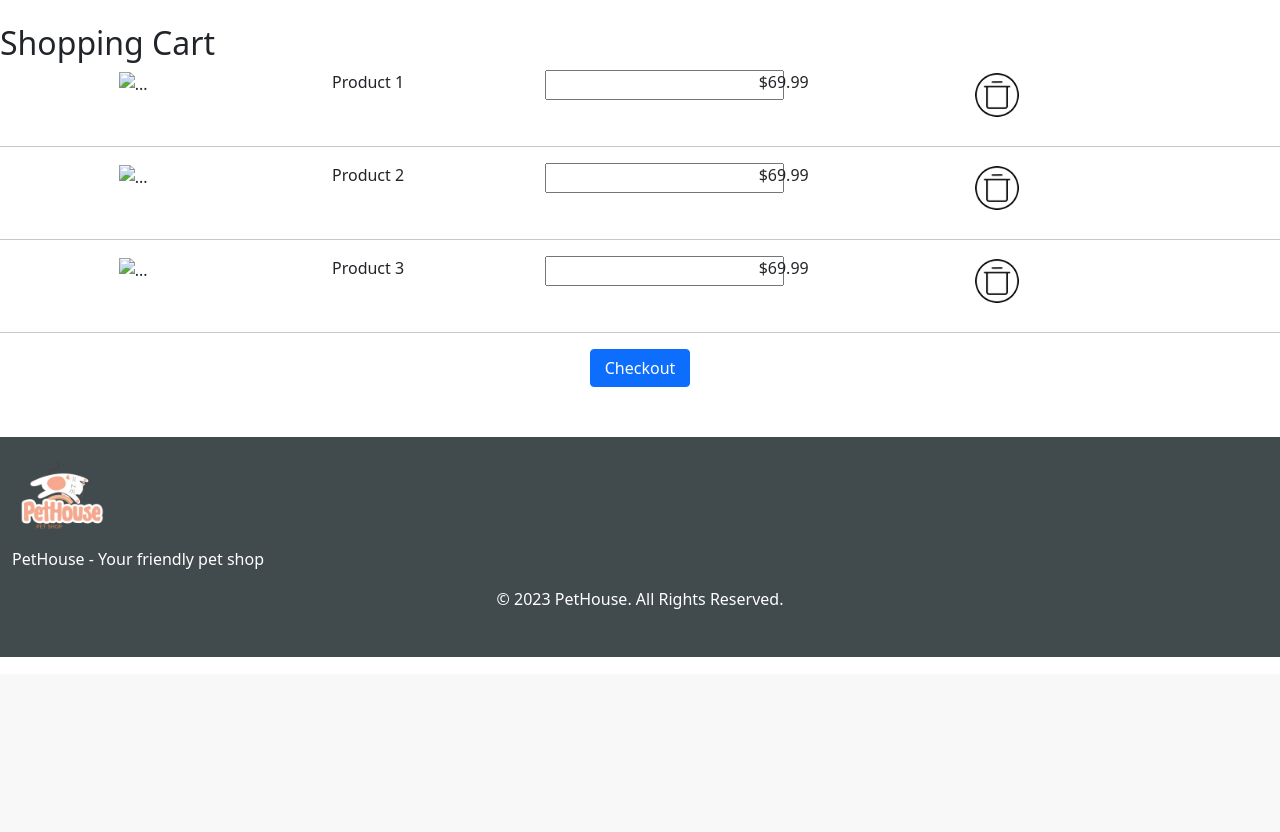
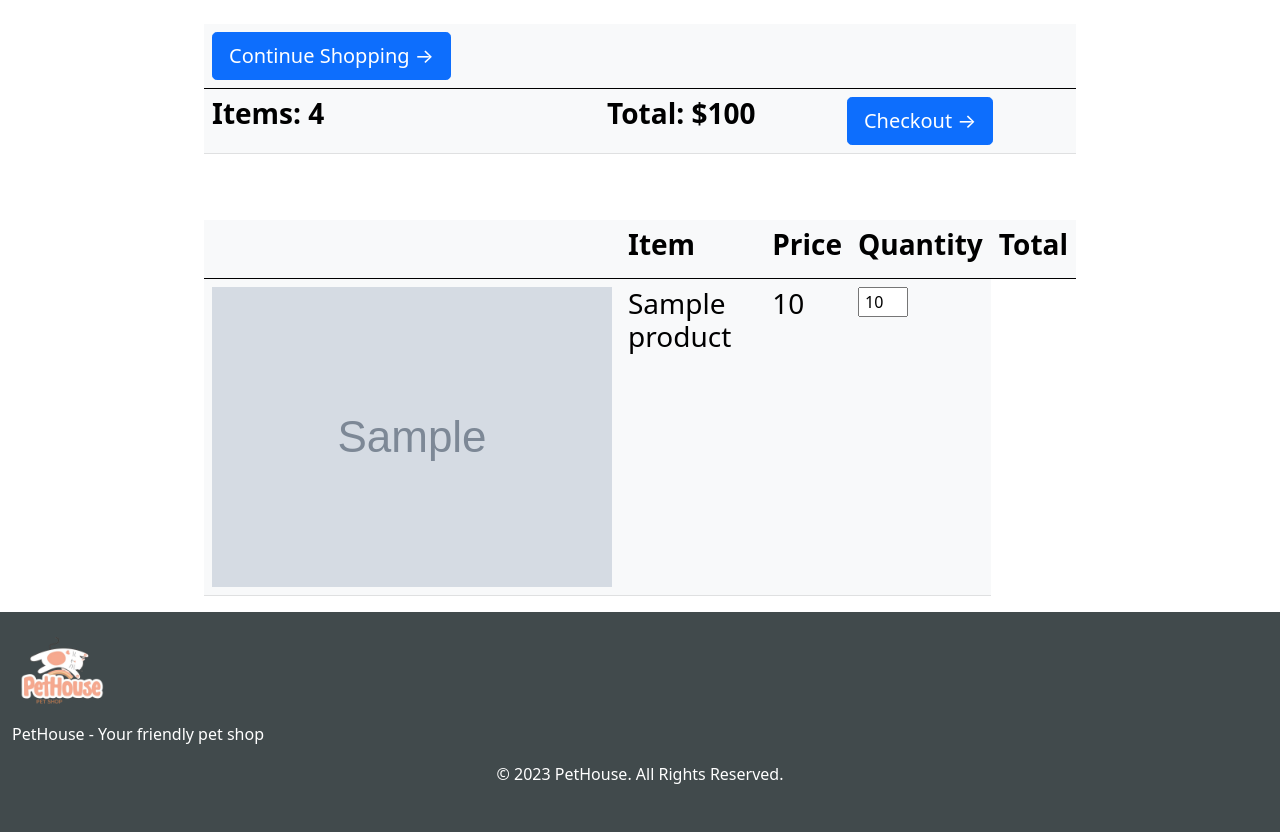
Before and after one commit to KChisBao123/PetHouse, a Django app: template Store/templates/cart.html in a window 1280 px wide. Shown: the part 126-958 px from the top of the page. Before the commit the page ends 783 px from the top, so only its background shows below. Run offline with Django 3.2, Linux system fonts and the light colour scheme; the template is opened without the code that fills it: most values are stand-ins (such as "Sample title", 1, 10 or a date in 2020); grey boxes marked "Sample" are stand-in pictures; some libraries are stand-ins or nearby versions.

Commit message:
14/01/2024 9:38 AM commit

```diff
--- a/EShopping/settings.py
+++ b/EShopping/settings.py
@@ -119,7 +119,7 @@ USE_TZ = True
 # Static files (CSS, JavaScript, Images)
 # https://docs.djangoproject.com/en/4.2/howto/static-files/
 
-STATIC_URL = '/static'
+STATIC_URL = '/static/'
 STATICFILES_DIRS = [
     BASE_DIR/'static',
 ]
--- a/Store/templates/base.html
+++ b/Store/templates/base.html
@@ -41,7 +41,7 @@
     <!-- Header -->
     <nav class="navbar navbar-expand-sm fixed-top" style="background-color: #414A4C">
         <div class="container-fluid" style="width: 150px;">
-            <a class="navbar-brand" href="/"><img src="{% static 'images/Logo.png' %}" alt="Logo" class="responsive-img" style="max-height: 100px;"></a>
+            <a class="navbar-brand" href="/"><img src="{% static 'image/Logo.png' %}" alt="Logo" class="responsive-img" style="max-height: 100px;"></a>
         </div>
         <div class="collapse navbar-collapse" id="collapsibleNavbar">
             <ul class="navbar-nav">
@@ -50,7 +50,7 @@
                 </li>
             <ul class="nav navbar-nav navbar-right">
                 <li>
-                    <a href="#" class="nav-link"><img src="{% static 'images/shopping-cart.png' %}" alt=""></a>
+                    <a href="#" class="nav-link"><img src="{% static 'image/shopping-cart.png' %}" alt=""></a>
                 </li>
             </ul>
             </ul>
@@ -65,7 +65,7 @@
         <div class="container-fluid">
             <div class="row">
                 <div class="col-md-4">
-                    <img src="{% static 'images/Logo.png' %}" alt="Logo" style="height: 100px;">
+                    <img src="{% static 'image/Logo.png' %}" alt="Logo" style="height: 100px;">
                     <p>PetHouse - Your friendly pet shop</p>
                 </div>
                 <div class="col-md-4">
--- a/Store/templates/cart.html
+++ b/Store/templates/cart.html
@@ -1,89 +1,52 @@
-{% extends "base.html" %}
-{% load static %}
-
-{% block title %}
-Cart
-{% endblock %}
+{% extends 'base.html' %}
 
 {% block content %}
-<h2>Shopping Cart</h2>
-<div class="container-fluid" style="border-radius: 10px; margin-bottom: 10px;">
-    <div class="row">
-        <div class="col-md-1">
-            <!-- blank -->
-        </div>
-        <div class="col-md-2">
-            <img src="#" alt="...">
-        </div>
-        <div class="col-md-2">
-            <p>Product 1</p>
-        </div>
-        <div class="col-md-2">
-            <input type="number" name="quanity" id="Quanity">
-        </div>
-        <div class="col-md-2">
-            <p>$69.99</p>
-        </div>
-        <div class="col-md-2">
-            <img src="{% static 'images/trash.png' %}" alt="" style="height: 50px;">
-        </div>
-        <div class="col-md-1">
-            <!-- blank -->
-        </div>
+
+<!-- Quantity and Price Section -->
+<div class = 'container' style = "width: 70%">
+    <table class="table table-light table-hover">
+        <thead>
+          <tr>
+            <th scope="col"><button type="button" class="btn btn-primary btn-lg">Continue Shopping →</button></th>
+            <th scope="col"></th>
+            <th scope="col"></th>
+            <th scope="col"></th>
+          </tr>
+        </thead>
+        <tbody>
+          <tr>
+            <th scope="row"><h3><strong>Items: 4</strong></h3></th>
+            <td></td>
+            <td><h3><strong>Total: $100</strong></h3></td>
+            <!-- <td></td> -->
+            <td><button type="button" class="btn btn-primary btn-lg">Checkout →</button></td>
+          </tr>
+        </tbody>
+      </table>
     </div>
+
+    <!-- Cart Section -->
+<div class = 'container' style = 'margin-top: 50px; width: 70%'>
+<table class="table table-light table-hover">
+    <thead>
+      <tr>
+        <th scope="col"></th>
+        <th scope="col"><h3><strong>Item</strong></h3></th>
+        <th scope="col"><h3><strong>Price</strong></h3></th>
+        <th scope="col"><h3><strong>Quantity</strong></h3></th>
+        <th scope="col"><h3><strong>Total</strong></h3></th>
+      </tr>
+    </thead>
+    <tbody>
+      {% for item in cartitems %}
+      <tr>
+        <th scope="row"><div id = "cart_image"><img src = {{item.product.image.url}}></div></th>
+        <td><h3>{{item.product.name}}</h3></td>
+        <td><h3>{{item.product.price}}</h3></td>
+        <td><input type = 'number' class = 'quantity' value = "{{item.quantity}}" style = 'width: 50px; padding-left: 5px'></td>
+      </tr>
+      {% endfor %}
+    </tbody>
+  </table>
 </div>
-<hr>
-<div class="container-fluid" style="border-radius: 10px; margin-bottom: 10px;">
-    <div class="row">
-        <div class="col-md-1">
-            <!-- blank -->
-        </div>
-        <div class="col-md-2">
-            <img src="#" alt="...">
-        </div>
-        <div class="col-md-2">
-            <p>Product 2</p>
-        </div>
-        <div class="col-md-2">
-            <input type="number" name="quanity" id="Quanity">
-        </div>
-        <div class="col-md-2">
-            <p>$69.99</p>
-        </div>
-        <div class="col-md-2">
-            <img src="{% static 'images/trash.png' %}" alt="" style="height: 50px;">
-        </div>
-        <div class="col-md-1">
-            <!-- blank -->
-        </div>
-    </div>
-</div>
-<hr>
-<div class="container-fluid" style="border-radius: 10px; margin-bottom: 10px;">
-    <div class="row">
-        <div class="col-md-1">
-            <!-- blank -->
-        </div>
-        <div class="col-md-2">
-            <img src="#" alt="...">
-        </div>
-        <div class="col-md-2">
-            <p>Product 3</p>
-        </div>
-        <div class="col-md-2">
-            <input type="number" name="quanity" id="Quanity">
-        </div>
-        <div class="col-md-2">
-            <p>$69.99</p>
-        </div>
-        <div class="col-md-2">
-            <img src="{% static 'images/trash.png' %}" alt="" style="height: 50px;">
-        </div>
-        <div class="col-md-1">
-            <!-- blank -->
-        </div>
-    </div>
-</div>
-<hr>
-<center><button type="button" class="btn btn-primary" style="width: 100px; margin-bottom: 50px;">Checkout</button></center>
 {% endblock %}
--- a/Store/templates/signup.html
+++ b/Store/templates/signup.html
@@ -22,7 +22,7 @@
                 <!-- blank -->
             </div>
             <div class="col-sm-3">
-                <img src="{% static 'images/Silly Cat.png' %}" alt="#" style="width: 110%; height: 100%; border-top-left-radius: 30px; border-bottom-left-radius: 30px;">
+                <img src="{% static 'image/Silly Cat.png' %}" alt="#" style="width: 110%; height: 100%; border-top-left-radius: 30px; border-bottom-left-radius: 30px;">
             </div>
             <div class="col-sm-3" style="background-color: white; border-top-right-radius: 30px; border-bottom-right-radius: 30px;">
                 <h3>Đăng ký</h3>
```
Also changed, not shown: Store/models.py (+8 -1 lines), Store/templates/store.html (+9 -7 lines), Store/views.py (+7 -2 lines), Store/static/image/Logo.png (renamed from Store/static/images/Logo.png), Store/static/image/Silly Cat.png (renamed from Store/static/images/Silly Cat.png), Store/static/image/background.png (renamed from Store/static/images/background.png), Store/static/image/shopping-cart.png (renamed from Store/static/images/shopping-cart.png), Store/static/image/trash.png (renamed from Store/static/images/trash.png), Store/static/images/ProductImage/pate-cho-meo-vi-ca-ngu-va-ca-din.jpg (deleted), Store/static/images/ProductImage/sup-thuong-cho-meo-vi-ga-so-diep.jpg (deleted), db.sqlite3, static/images/pate-cho-meo-vi-ca-ngu-va-ca-din.jpg (renamed from static/image/pate-cho-meo-vi-ca-ngu-va-ca-din.jpg), static/images/sup-thuong-cho-meo-vi-ga-so-diep.jpg (renamed from static/image/sup-thuong-cho-meo-vi-ga-so-diep.jpg).
